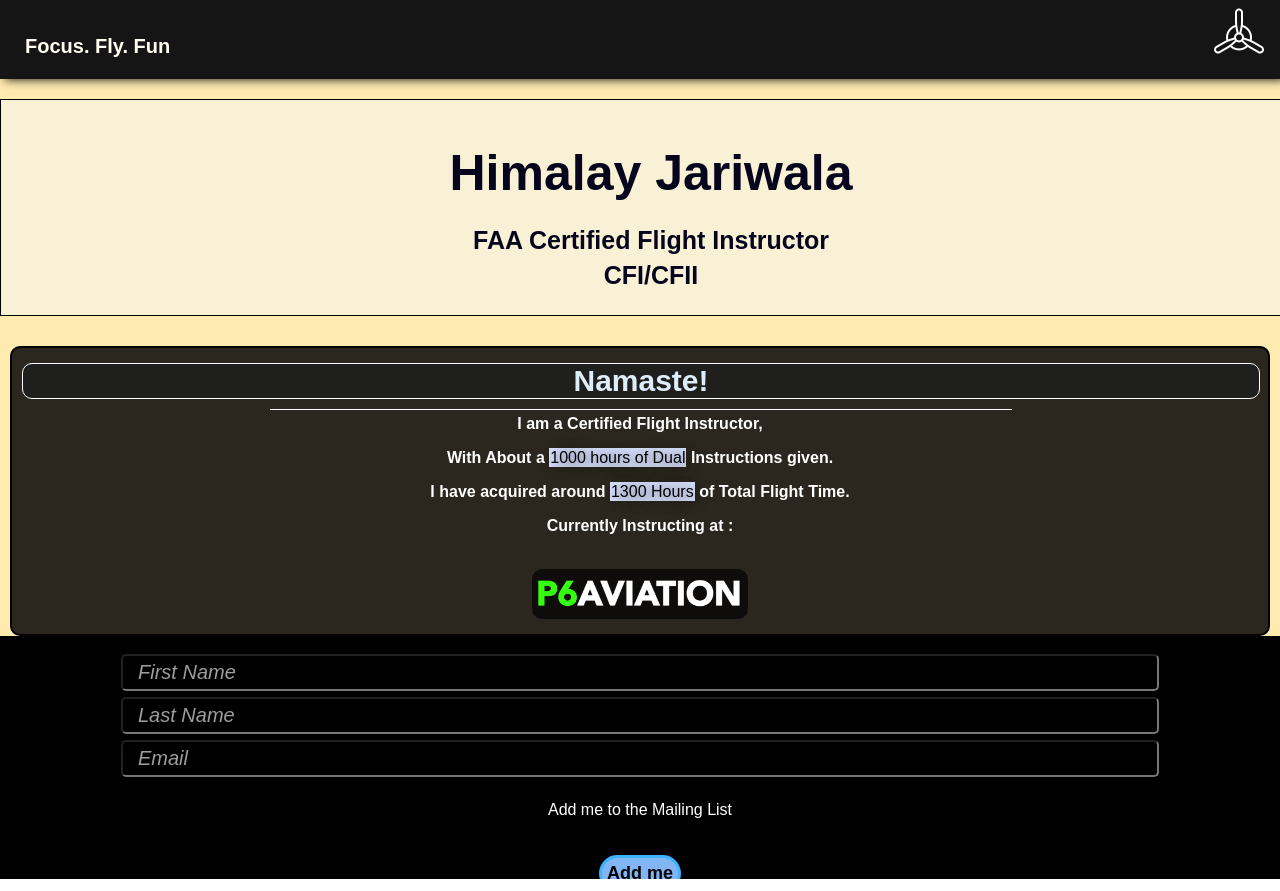
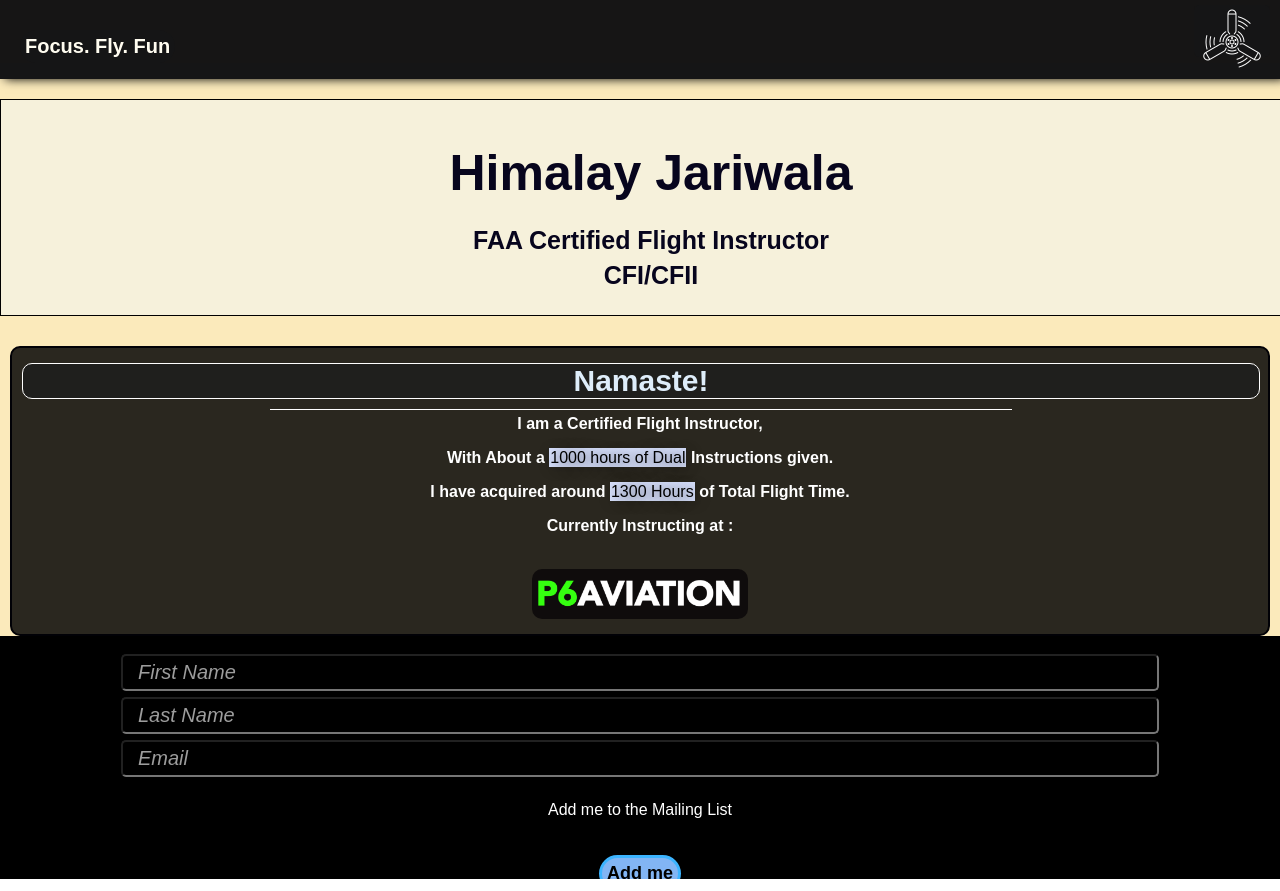
Before and after one commit to babypilot007/flyhimalay, a React (Create React App) app: page / in a window 1280 px wide. Built offline with nearby package versions, Linux system fonts and the light colour scheme; no server answers; the database is empty.

Commit message:
css changes

```diff
--- a/src/App.css
+++ b/src/App.css
@@ -1,7 +1,7 @@
 
 
 * {
-  font-family: sans-serif;
+  font-family:Arial;
 
 }
 
@@ -82,8 +82,7 @@ html {
 height: 100vh;
   max-width: 100%;
   overflow-x: hidden;
-  background-color: rgb(255, 234, 176);
-  font-family: 'Roboto', sans-serif;
+  background-color: rgb(251, 234, 187);
   margin-bottom: 20px;
 
 }
@@ -169,9 +168,6 @@ height: 100vh;
 
 
 
-.propImg{
-    height: 52px;
-}
 .propImg[rot = '1']{
     animation: rot_init .3s 1 forwards  ;
 }
```
Also changed, not shown: src/images/prop.png.
